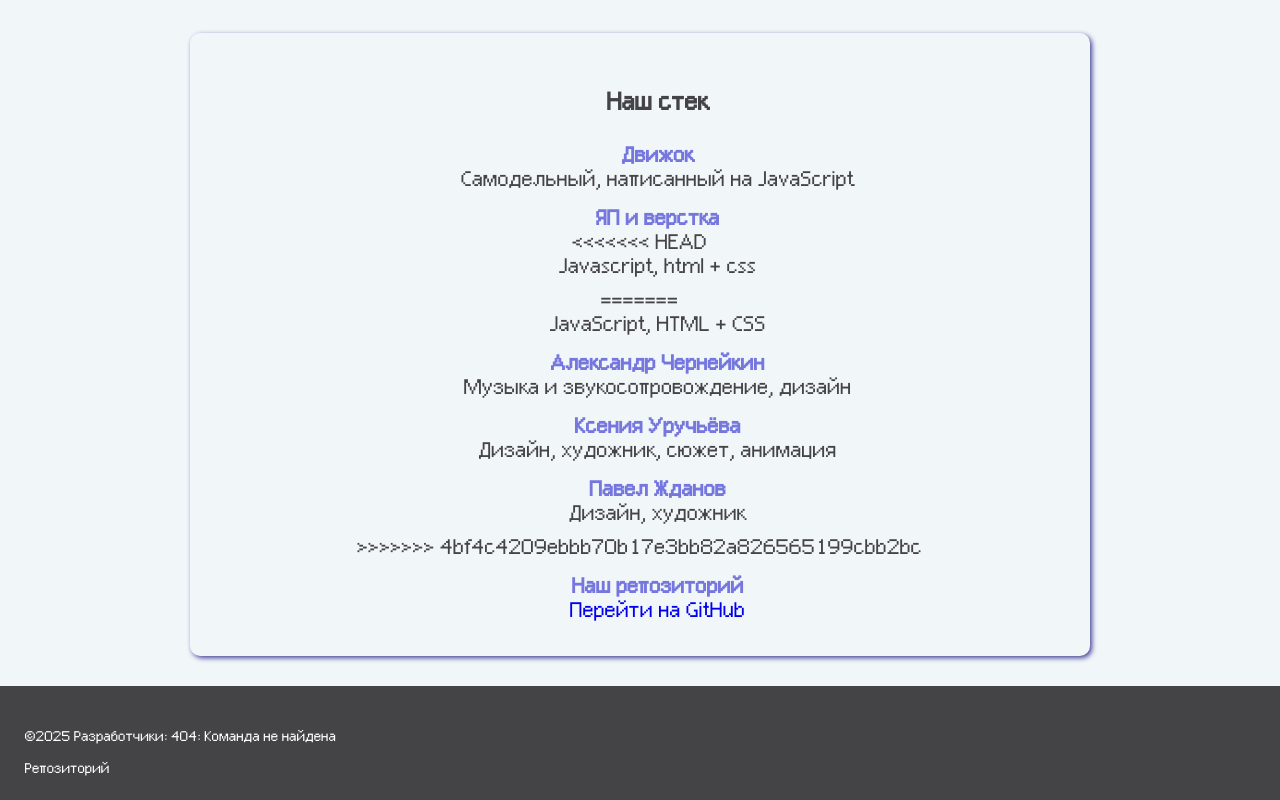
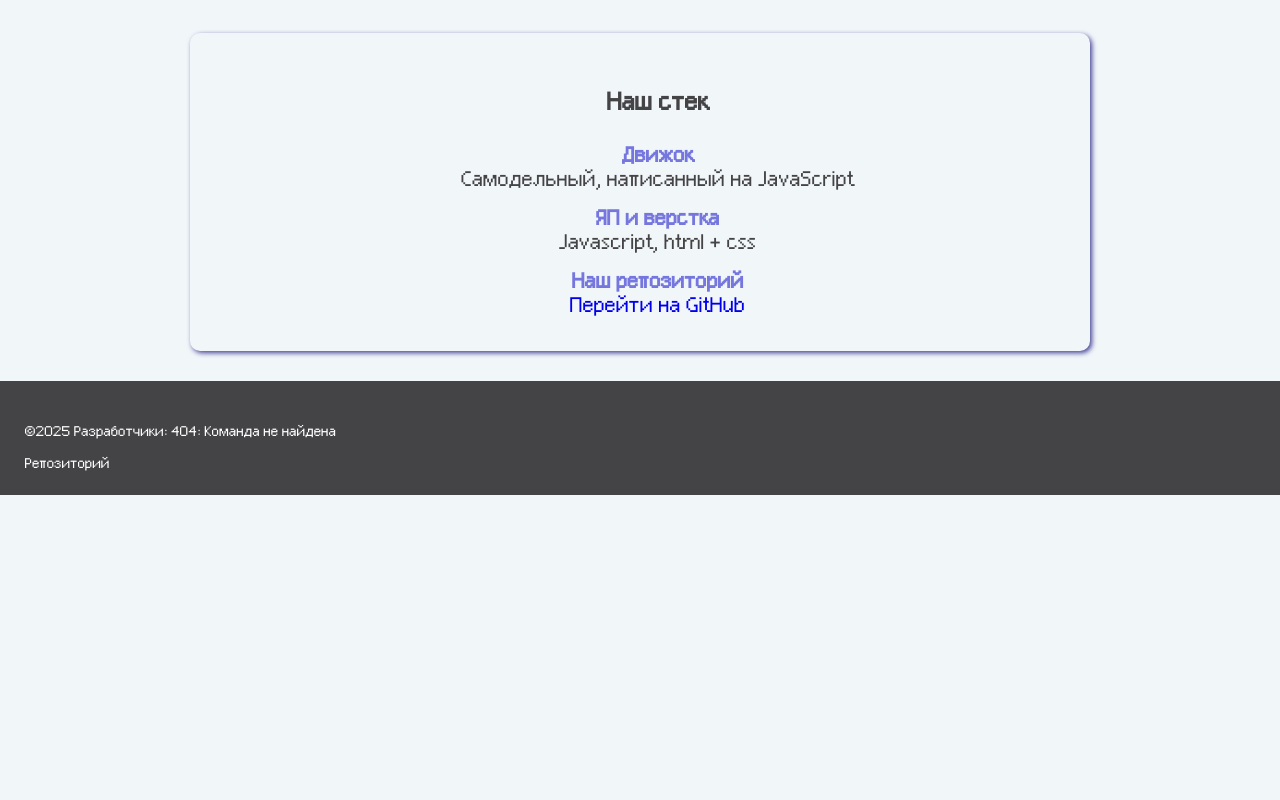
Before and after one commit to Springlezz/hackathon_gamedev2025, a plain HTML site: page about.html in a window 1280 px wide. Shown: the part 2077-2877 px from the top of the page. After the commit the page ends 2572 px from the top, so only its background shows below. Drawn offline with Linux system fonts and the light colour scheme.

Commit message:
Поправка мелочей: управления и about

```diff
--- a/about.html
+++ b/about.html
@@ -76,17 +76,7 @@
                     <dt><span class="special-word-purple">Движок</span></dt>
                     <dd>Самодельный, написанный на JavaScript</dd>
                     <dt><span class="special-word-purple">ЯП и верстка</span></dt>
-<<<<<<< HEAD
                     <dd>Javascript, html + css</dd>
-=======
-                    <dd>JavaScript, HTML + CSS</dd>
-                    <dt><span class="special-word-purple">Александр Чернейкин</span></dt>
-                    <dd>Музыка и звукосопровождение, дизайн</dd>
-                    <dt><span class="special-word-purple">Ксения Уручьёва</span></dt>
-                    <dd>Дизайн, художник, сюжет, анимация</dd>
-                    <dt><span class="special-word-purple">Павел Жданов</span></dt>
-                    <dd>Дизайн, художник</dd>
->>>>>>> 4bf4c4209ebbb70b17e3bb82a826565199cbb2bc
                     <dt><span class="special-word-purple">Наш репозиторий</span></dt>
                     <dd><a href="https://github.com/Springlezz/hackathon_gamedev2025" target="_blank">Перейти на GitHub</a></dd>
                 </dl>
```
Also changed, not shown: index.html (+1 -0 lines).
